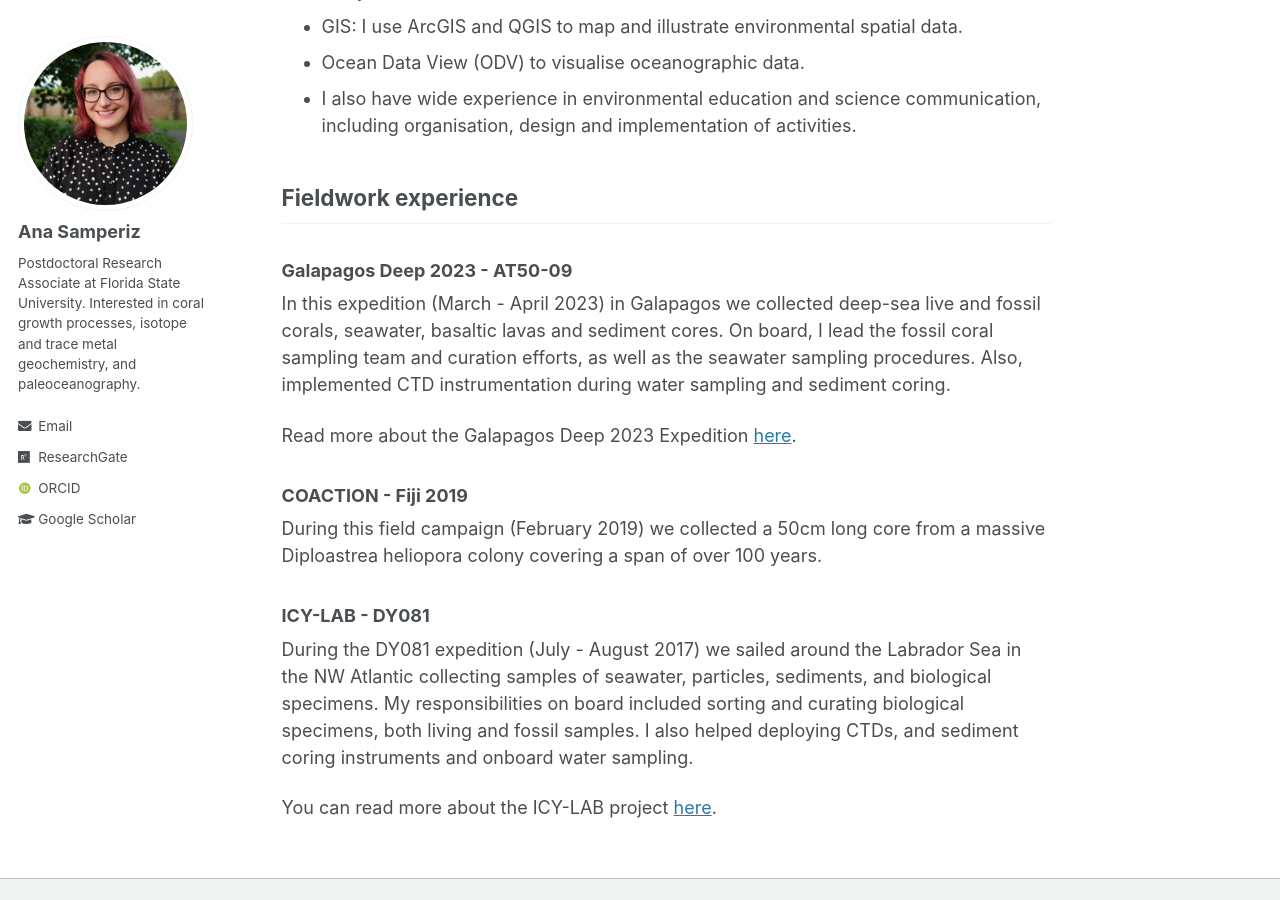
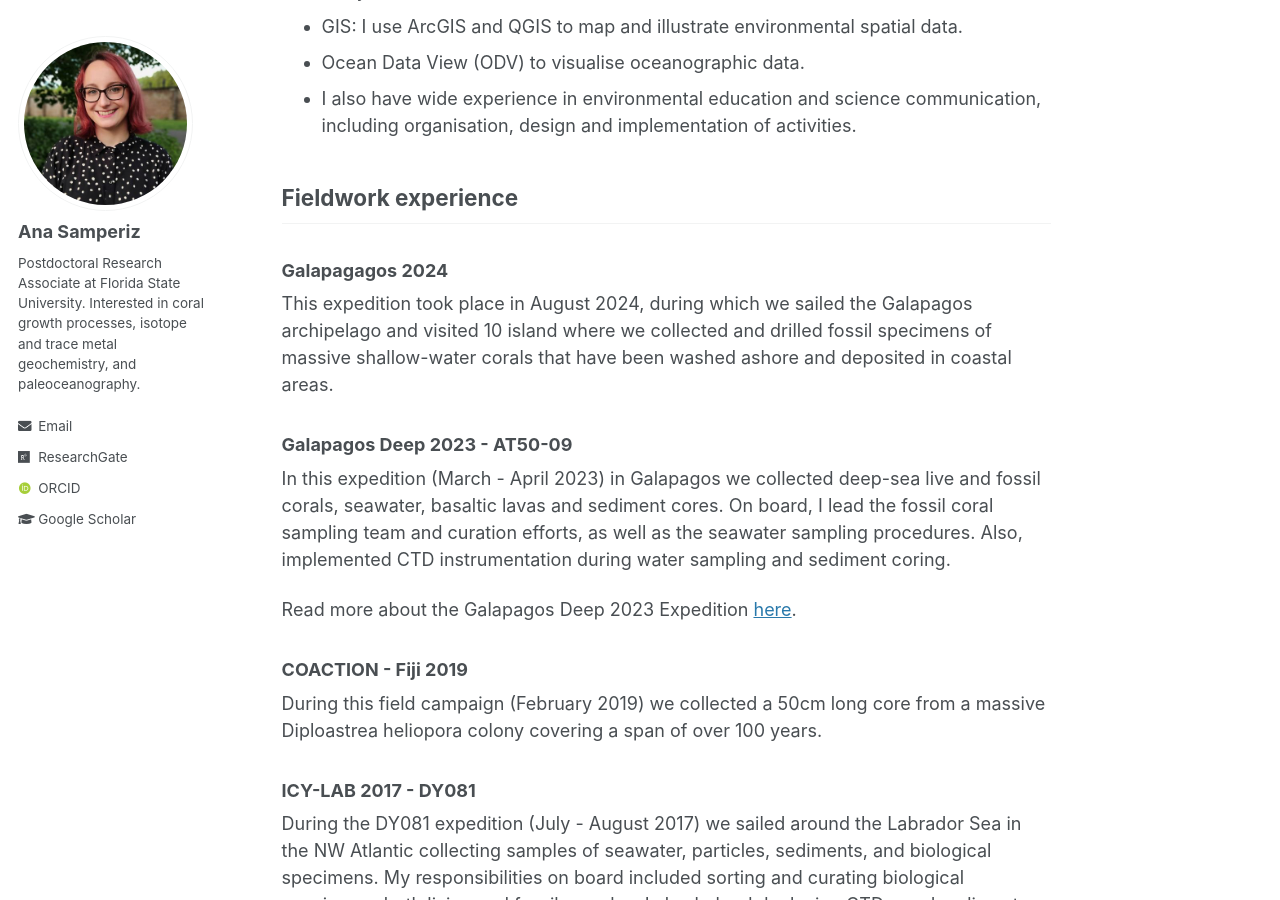
Before and after one commit to anasamperiz/anasamperiz.github.io, a Jekyll site: the page built from _pages/skills.md, in a window 1280 px wide and 900 px high, scrolled down 1097 px. Built offline with Jekyll 4.4.1, drawn with Linux system fonts in a browser that asks for light colours; some web fonts are replaced.

Commit message:
Update skills.md

```diff
--- a/_pages/skills.md
+++ b/_pages/skills.md
@@ -21,6 +21,9 @@ The primary methodologies and lab-based skills I have developed during my career
 - I also have wide experience in environmental education and science communication, including organisation, design and implementation of activities.
 
 ## Fieldwork experience
+### Galapagagos 2024
+This expedition took place in August 2024, during which we sailed the Galapagos archipelago and visited 10 island where we collected and drilled fossil specimens of massive shallow-water corals that have been washed ashore and deposited in coastal areas.
+
 ### Galapagos Deep 2023 - AT50-09
 In this expedition (March - April 2023) in Galapagos we collected deep-sea live and fossil corals, seawater, basaltic lavas and sediment cores. On board, I lead the fossil coral sampling team and curation efforts, as well as the seawater sampling procedures. Also, implemented CTD instrumentation during water sampling and sediment coring.
 
@@ -29,7 +32,7 @@ Read more about the Galapagos Deep 2023 Expedition [here](https://galapagosdeep2
 ### COACTION - Fiji 2019
 During this field campaign (February 2019) we collected a 50cm long core from a massive Diploastrea heliopora colony covering a span of over 100 years.
 
-### ICY-LAB - DY081
+### ICY-LAB 2017 - DY081
 During the DY081 expedition (July - August 2017) we sailed around the Labrador Sea in the NW Atlantic collecting samples of seawater, particles, sediments, and biological specimens. My responsibilities on board included sorting and curating biological specimens, both living and fossil samples. I also helped deploying CTDs, and sediment coring instruments and onboard water sampling.
 
 You can read more about the ICY-LAB project [here](https://icylab.wordpress.com/).
```
